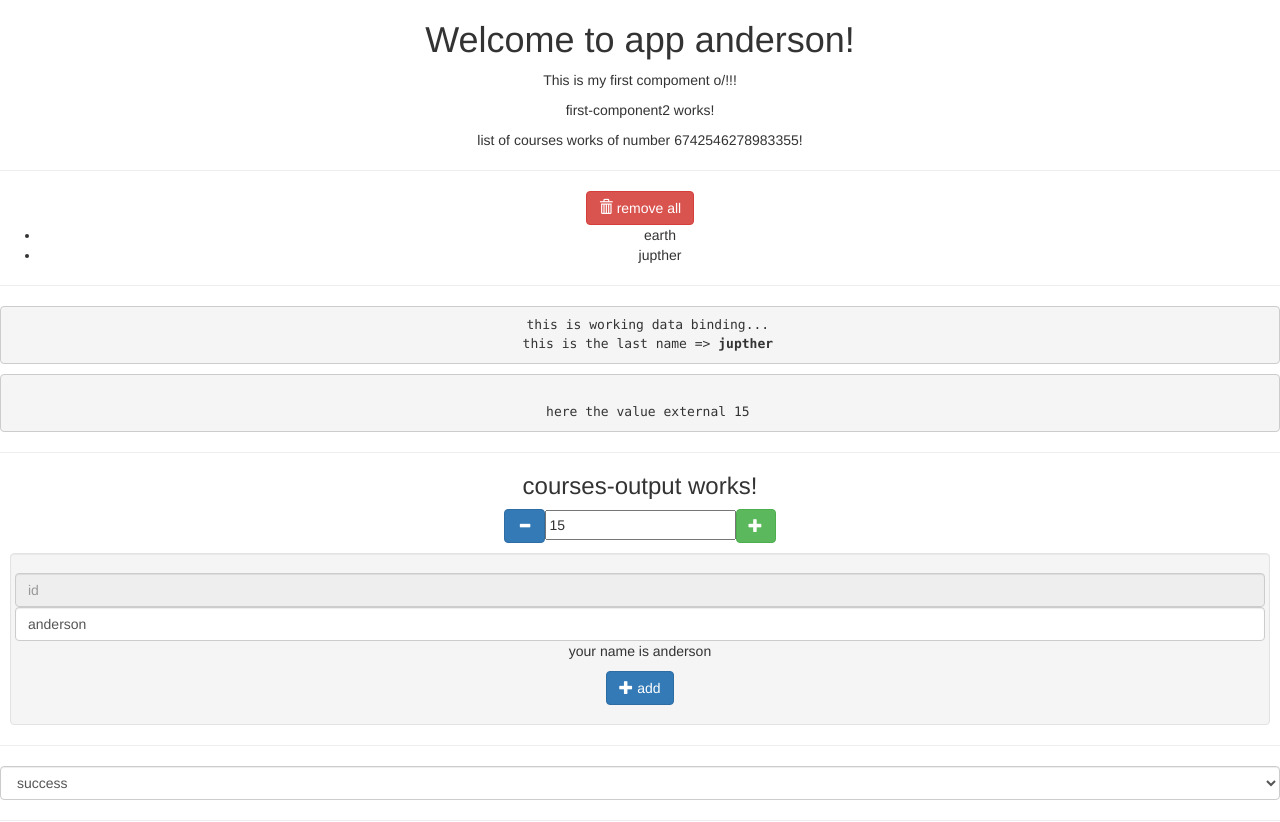
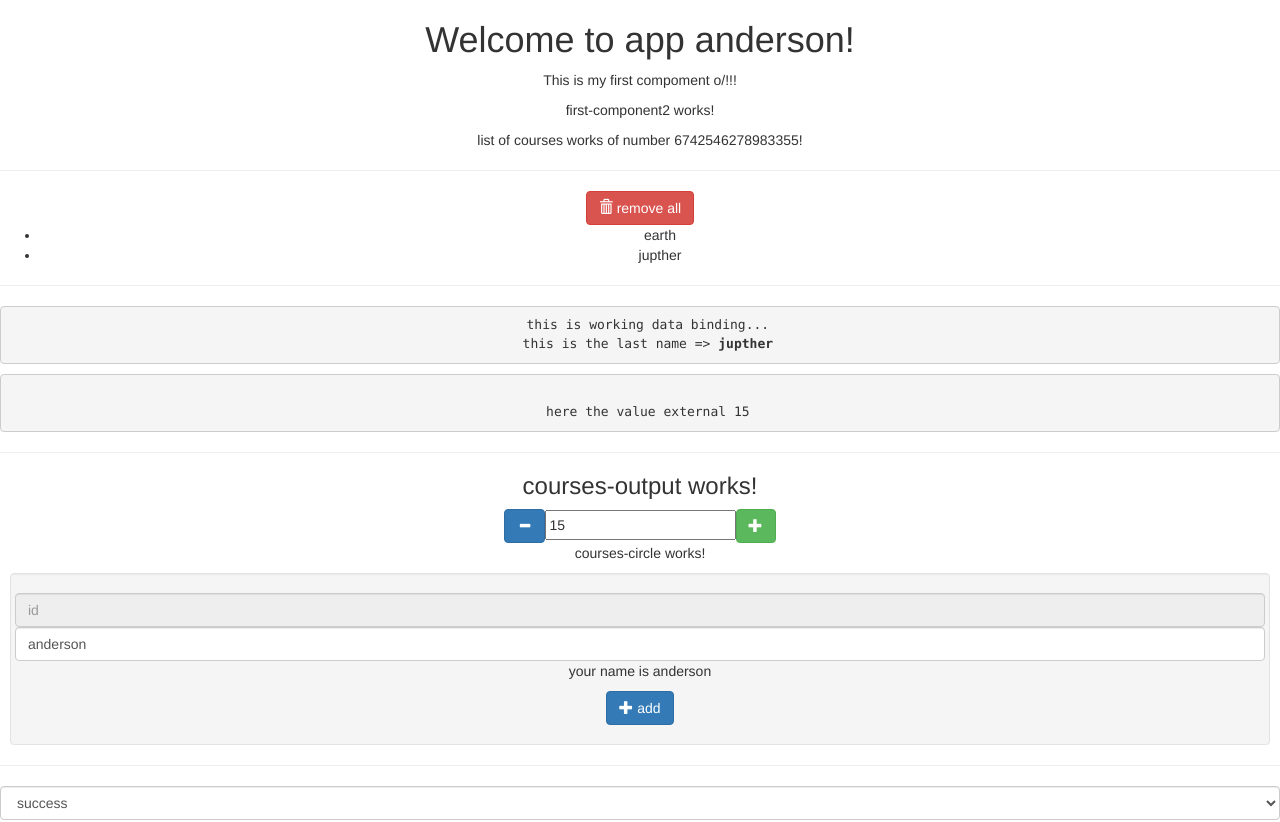
Before and after one commit to aasf86/angular2-geochurch, an Angular app: page / in a window 1280 px wide. Shown: the top 822 px of the page. Built offline with nearby package versions, Linux system fonts and the light colour scheme.

Commit message:
ondestroy

```diff
--- /dev/null
+++ b/src/app/courses/courses-circle/courses-circle.component.html
@@ -0,0 +1,3 @@
+<p>
+  courses-circle works!
+</p>
--- /dev/null
+++ b/src/app/courses/courses-circle/courses-circle.component.ts
@@ -0,0 +1,20 @@
+import { Component, OnInit, OnDestroy } from '@angular/core';
+
+@Component({
+  selector: 'app-courses-circle',
+  templateUrl: './courses-circle.component.html',
+  styleUrls: ['./courses-circle.component.css']
+})
+export class CoursesCircleComponent implements OnInit, OnDestroy {
+
+  constructor() { }
+
+  ngOnInit() {
+    console.log('CoursesCircleComponent: i am here');
+  }
+
+  ngOnDestroy(): void {
+    console.log('CoursesCircleComponent: i am dying');
+  }
+
+}
--- a/src/app/courses/courses-output/courses-output.component.ts
+++ b/src/app/courses/courses-output/courses-output.component.ts
@@ -1,11 +1,12 @@
-import { Component, OnInit, Input, Output, EventEmitter } from '@angular/core';
+import { Component, OnInit, Input, Output, EventEmitter, OnChanges, SimpleChanges } from '@angular/core';
 
 @Component({
   selector: 'app-courses-output',
   templateUrl: './courses-output.component.html',
   styleUrls: ['./courses-output.component.css']
 })
-export class CoursesOutputComponent implements OnInit {
+export class CoursesOutputComponent implements OnInit, OnChanges {
+
 
   @Input()
   value:number = 0;
@@ -30,4 +31,7 @@ export class CoursesOutputComponent implements OnInit {
 
   }
 
+  ngOnChanges(changes: SimpleChanges): void {
+    console.log('CoursesOutputComponent: i am changed');
+  }
 }
--- a/src/app/courses/courses.component.html
+++ b/src/app/courses/courses.component.html
@@ -22,3 +22,5 @@
 </pre>
 <hr/>
 <app-courses-output [value]="localValue" (changeValue)="onChangeValue($event)"></app-courses-output>
+
+<app-courses-circle *ngIf="localValue > 14"></app-courses-circle>
--- a/src/app/courses/courses.module.ts
+++ b/src/app/courses/courses.module.ts
@@ -8,13 +8,14 @@ import { CoursesAddComponent } from './courses-add/courses-add.component';
 import { FormsModule } from '@angular/forms';
 import { CoursesBindingComponent } from './courses-binding/courses-binding.component';
 import { CoursesOutputComponent } from './courses-output/courses-output.component';
+import { CoursesCircleComponent } from './courses-circle/courses-circle.component';
 
 @NgModule({
   imports: [
     CommonModule,
     FormsModule
   ],
-  declarations: [CoursesComponent, CoursesDetailComponent, CoursesAddComponent, CoursesBindingComponent, CoursesOutputComponent],
+  declarations: [CoursesComponent, CoursesDetailComponent, CoursesAddComponent, CoursesBindingComponent, CoursesOutputComponent, CoursesCircleComponent],
   exports:[CoursesComponent, CoursesDetailComponent, CoursesAddComponent],
   providers:[CoursesService]
 })
```
Also changed, not shown: src/app/courses/courses-circle/courses-circle.component.css (added), 1 other file (tests, documents, lock files or other folders).
